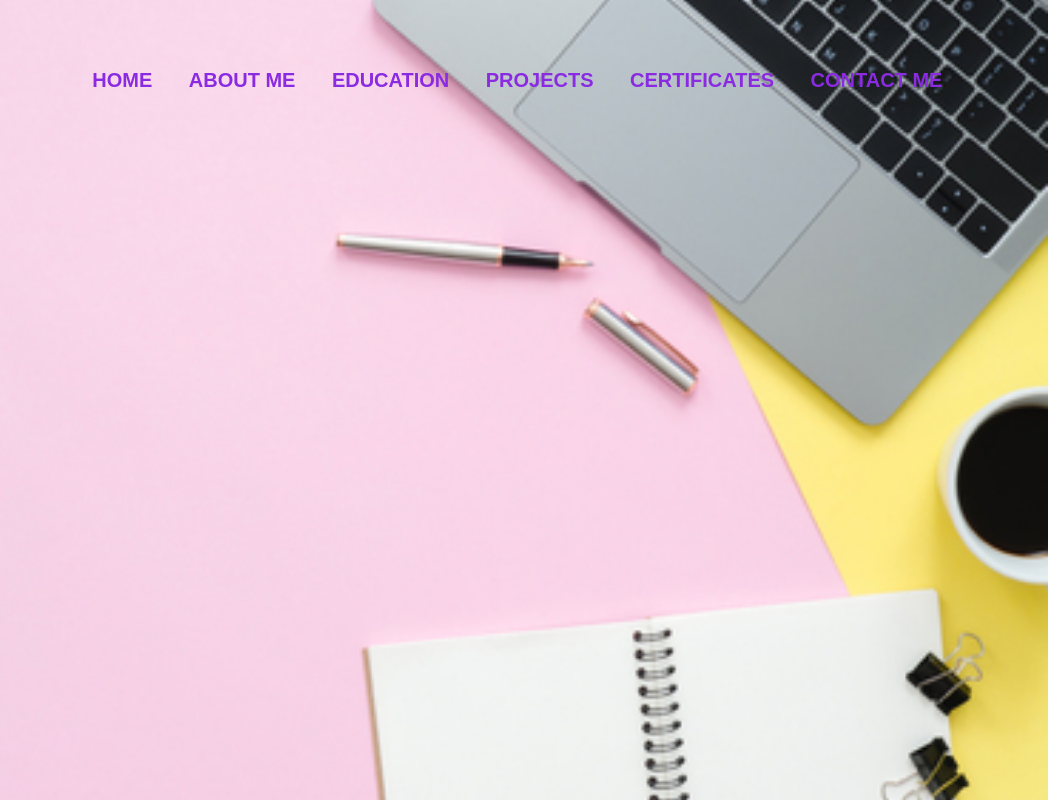
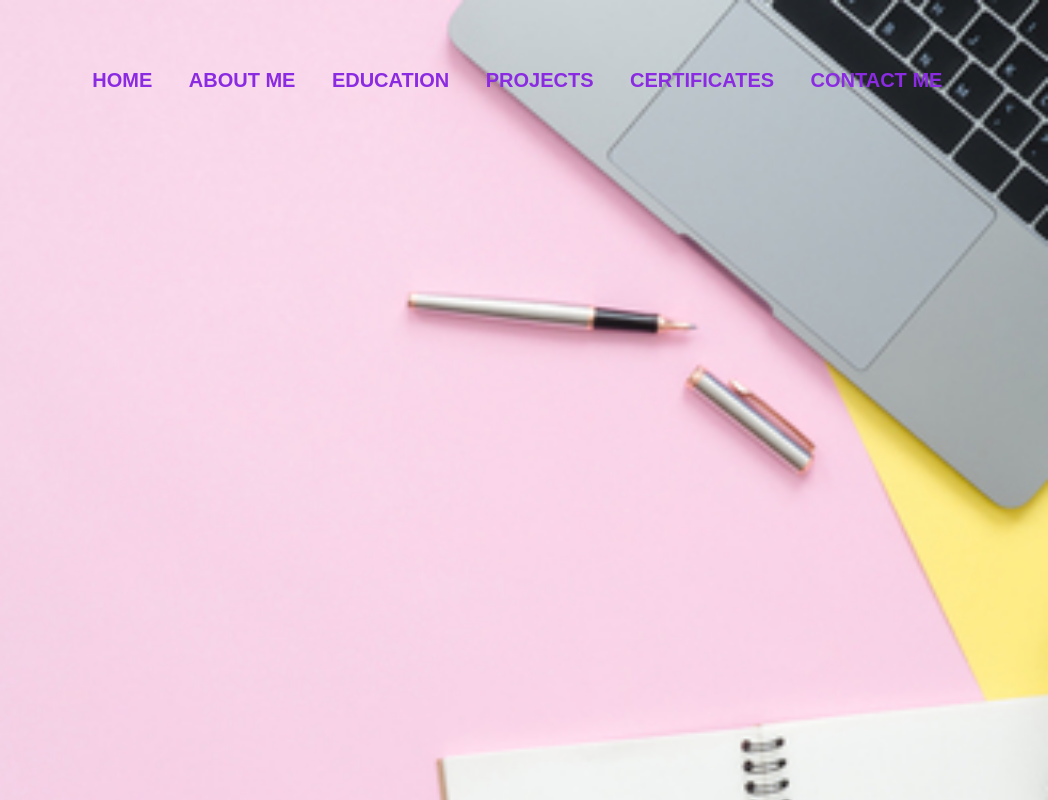
Before and after one commit to GowdaNeha/project1.github.io, a plain HTML site: page index.html in a window 1280 px wide. Shown: the top 800 px of the page, 232-1280 px from the left. Drawn offline with Linux system fonts and the light colour scheme.

Commit message:
Update index.html

```diff
--- a/index.html
+++ b/index.html
@@ -13,7 +13,7 @@
     background: url(backgroundpic.jpg);
     background-position: left;
     background-size: cover;
-    height: 100vh;
+    height: 120vh;
     position:relative;
     font-family:sans-serif;
 
```
